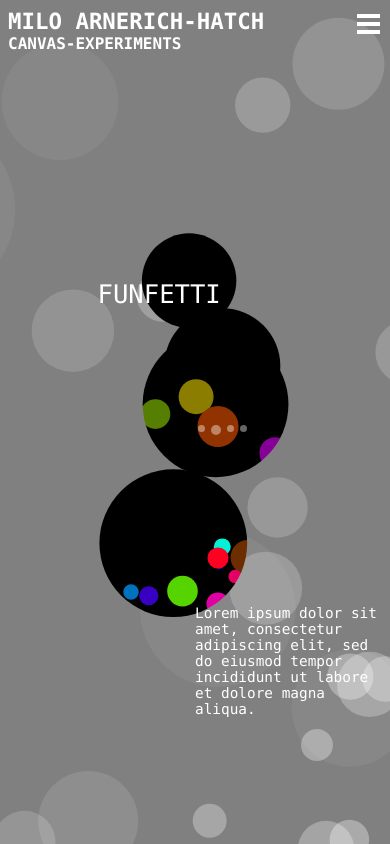
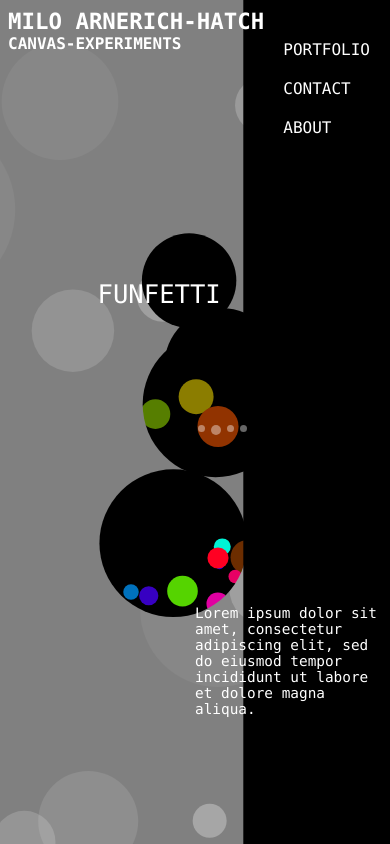
Before and after one commit to miloshcavitch/canvasExperimentSite, a plain HTML site: page index.html in a window 390 px wide. Both pictures are taken after a click on the element 368 px from the left and 24 px from the top of the page. Drawn offline with nearby package versions, Linux system fonts and the light colour scheme.

Commit message:
adds working mobile menu

```diff
--- a/DOM.js
+++ b/DOM.js
@@ -96,4 +96,7 @@ $(document).on('tap', function(){
 
 $('#Mmenu').on('click', function(){
   console.log('this is it what');
+  $('#Mmenu').css('display', 'none');
+  $('#Mnav').css({transform: 'translateX(-100%)'});
+
 });
--- a/index.html
+++ b/index.html
@@ -9,6 +9,13 @@
   </head>
   <body>
     <div id='Mmenu'><div></div><span></span><span></span><span></span></div>
+    <div id='Mnav'>
+      <ul>
+        <li><a href='#'>PORTFOLIO</a></li>
+        <li><a href='#'>CONTACT</a></li>
+        <li><a href='#'>ABOUT</a></li>
+      </ul>
+    </div>
     <nav>
       <ul>
         <li><a href='#'>PORTFOLIO</a></li>
--- a/style.css
+++ b/style.css
@@ -24,7 +24,7 @@ nav {
   margin-right: 6px;
 }
 
-nav ul {
+nav ul, #Mnav ul {
   list-style: none;
 }
 
@@ -34,10 +34,27 @@ nav ul li {
   margin-right: 5px;
   border-right: 1px solid white;
 }
-nav ul li a {
+nav ul li a, #Mnav ul li a{
   text-decoration: none;
   color: white;
   font-size: 1em;
+}
+#Mnav{
+  display: none;
+  position: fixed;
+  top: 0px;
+  height: 100%;
+  background-color: black;
+  left: 100%;
+  transition: transform 0.4s ease;
+}
+#Mnav ul{
+  margin-top: 40px;
+  left: -10px;
+}
+#Mnav ul li{
+  margin-top: 20px;
+  margin-right: 20px;
 }
 #Mmenu{
   display: none;
@@ -151,6 +168,9 @@ nav ul li a {
   #Mmenu {
     display: block;
   }
+  #Mnav {
+    display: block;
+  }
   .project-description{
     left: 25%;
   }
```
